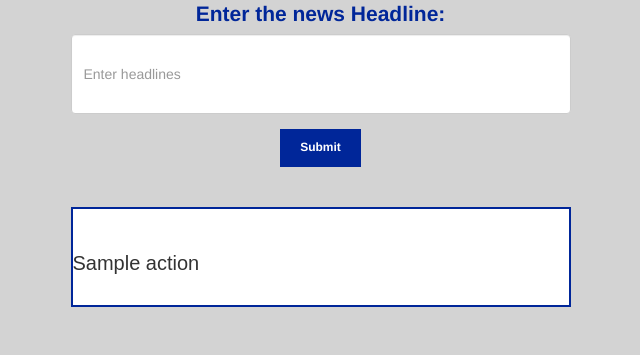
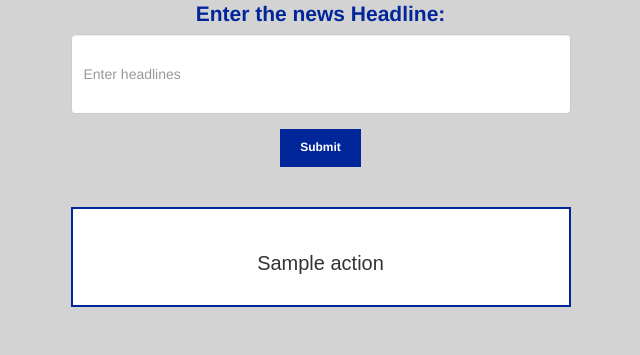
Before and after one commit to labulel/ML_StockTradePredictor, a Flask app: template flaskr/app/templates/index.html in a window 1280 px wide. Shown: the part 313-668 px from the top of the page, without its empty margins (292-932 px from the left). Run offline with Flask 2, Linux system fonts and the light colour scheme; the template is opened without the code that fills it: most values are stand-ins (such as "Sample title", 1, 10 or a date in 2020); some libraries are stand-ins or nearby versions.

Commit message:
code cleanup

```diff
--- a/flaskr/app/static/css/style.css
+++ b/flaskr/app/static/css/style.css
@@ -79,3 +79,7 @@ p{
     width:500px;
     height: 80px;
 }
+
+#action{
+    text-align: center;
+}
--- a/flaskr/app/templates/index.html
+++ b/flaskr/app/templates/index.html
@@ -47,7 +47,7 @@
           {% if action %}
           <br>
           <br>
-          <p>{{ action }} </p>
+          <p id="action">{{ action }} </p>
             {% endif %}
         </div>
 
```
